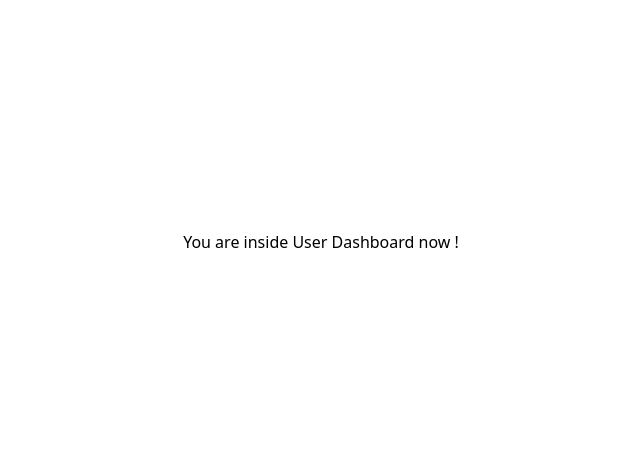
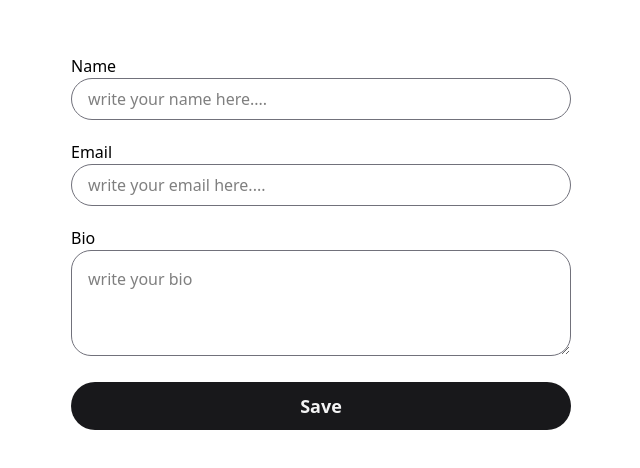
Before and after one commit to MANANTANDON/bookish-octo-dollop, a Next.js app: page /dashboard in a window 1280 px wide. Shown: the part 158-626 px from the top of the page, without its empty margins (319-959 px from the left). Built offline with nearby package versions, Linux system fonts and the light colour scheme.

Commit message:
working model complete...

```diff
--- a/src/app/[username]/[slug]/page.jsx
+++ b/src/app/[username]/[slug]/page.jsx
@@ -0,0 +1,5 @@
+import React from "react";
+
+export default function Page() {
+  return <></>;
+}
--- a/src/app/preview/page.jsx
+++ b/src/app/preview/page.jsx
@@ -0,0 +1,28 @@
+"use client";
+import React, { useEffect, useState } from "react";
+
+export default function Page() {
+  const [userData, setUserData] = useState({});
+
+  useEffect(() => {
+    const storedData = localStorage.getItem("userData");
+
+    if (storedData) {
+      setUserData(JSON.parse(storedData));
+    }
+  }, []);
+  return (
+    <>
+      <div className="flex items-center justify-center h-screen">
+        <div>
+          <h1>This is your preview screen !</h1>
+          <div className="flex flex-col mt-10">
+            <div>{userData.name}</div>
+            <div>{userData.email}</div>
+            <div>{userData.bio}</div>
+          </div>
+        </div>
+      </div>
+    </>
+  );
+}
--- a/src/components/Dashboard/UserDashboard.jsx
+++ b/src/components/Dashboard/UserDashboard.jsx
@@ -1,10 +1,98 @@
-import React from "react";
+"use client";
+import { useRouter } from "next/navigation";
+import React, { useEffect, useState } from "react";
 
 export const UserDashboard = () => {
+  const router = useRouter();
+  const [userData, setUserData] = useState({ name: "", email: "", bio: "" });
+  const [preview, setPreview] = useState(false);
+
+  const handleChange = (e) => {
+    const { name, value } = e.target;
+
+    setUserData((prev) => ({
+      ...prev,
+      [name]: value,
+    }));
+  };
+
+  const handleSubmit = (e) => {
+    e.preventDefault();
+
+    if (userData.name !== "" && userData.email !== "" && userData !== "") {
+      localStorage.setItem("userData", JSON.stringify(userData));
+      console.log("Data store in Local storage");
+      setPreview(true);
+    } else {
+      return;
+    }
+  };
+
+  useEffect(() => {
+    const storedData = localStorage.getItem("userData");
+
+    if (storedData) {
+      setUserData(JSON.parse(storedData));
+    }
+  }, []);
+
   return (
     <>
       <div className="flex items-center justify-center h-screen">
-        You are inside User Dashboard now !
+        <form onSubmit={handleSubmit}>
+          <div className="w-125 max-w-125 flex flex-col gap-5 ">
+            <div>
+              <h2>Name</h2>
+              <input
+                type="text"
+                name="name"
+                value={userData.name}
+                placeholder="write your name here...."
+                className="border border-zinc-500 px-4 py-2 rounded-[100px] w-full"
+                onChange={(e) => handleChange(e)}
+              />
+            </div>
+            <div>
+              <h2>Email</h2>
+              <input
+                type="email"
+                name="email"
+                value={userData.email}
+                placeholder="write your email here...."
+                className="border border-zinc-500 px-4 py-2 rounded-[100px] w-full"
+                onChange={(e) => handleChange(e)}
+              />
+            </div>
+            <div>
+              <h2>Bio</h2>
+              <textarea
+                name="bio"
+                placeholder="write your bio"
+                rows={3}
+                value={userData.bio}
+                className="border border-zinc-500 p-4 rounded-[20px] w-full"
+                onChange={(e) => handleChange(e)}
+              />
+            </div>
+            <div>
+              <button
+                className="bg-zinc-900 text-zinc-100 w-full py-2.5 rounded-[100px] cursor-pointer font-semibold text-lg"
+                type="submit"
+              >
+                Save
+              </button>
+            </div>
+            {preview && (
+              <button
+                className="bg-zinc-50 text-zinc-900 border border-zinc-900 w-full py-2.5 rounded-[100px] cursor-pointer font-semibold text-lg"
+                type="button"
+                onClick={() => router.push("/preview")}
+              >
+                Preview
+              </button>
+            )}
+          </div>
+        </form>
       </div>
     </>
   );
```
